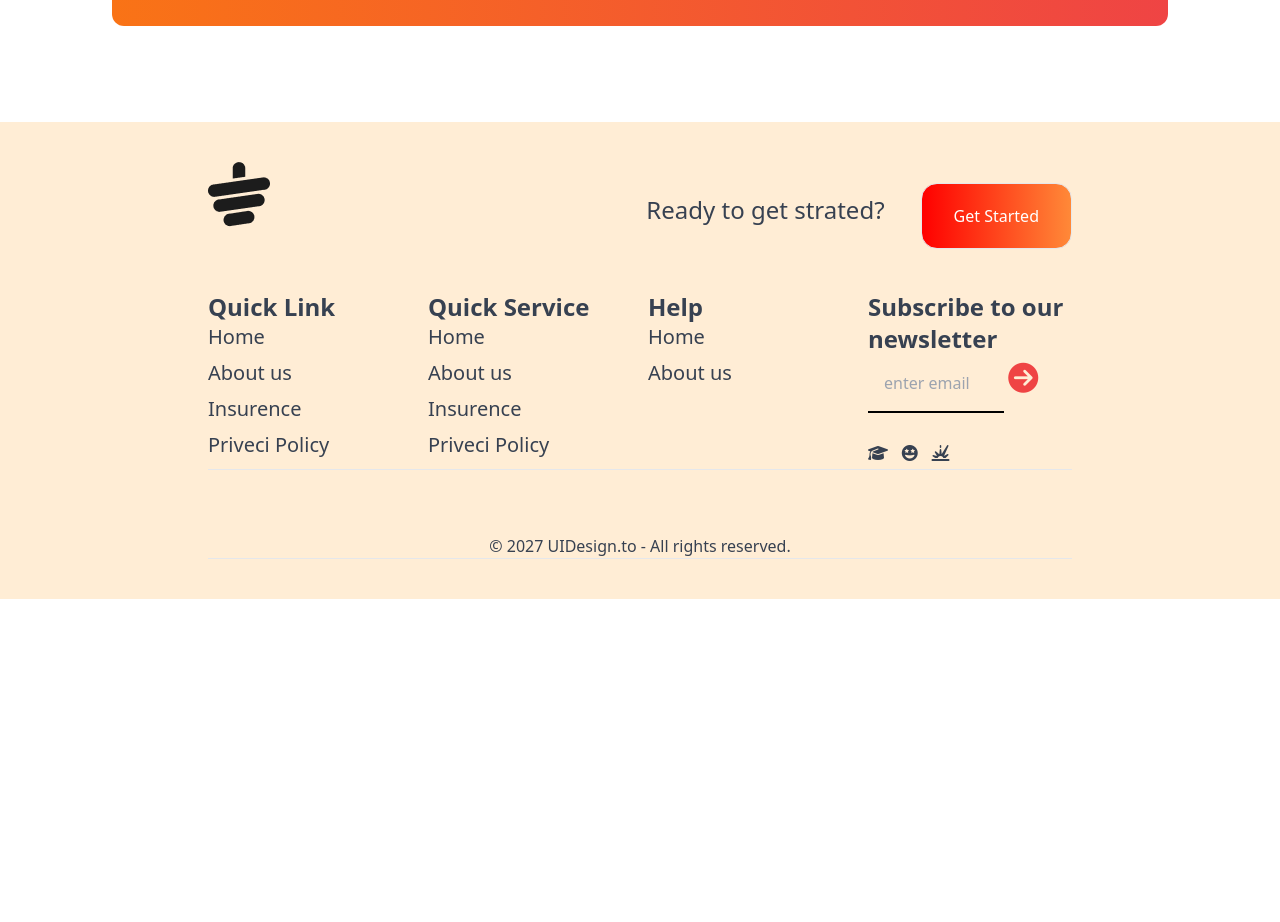
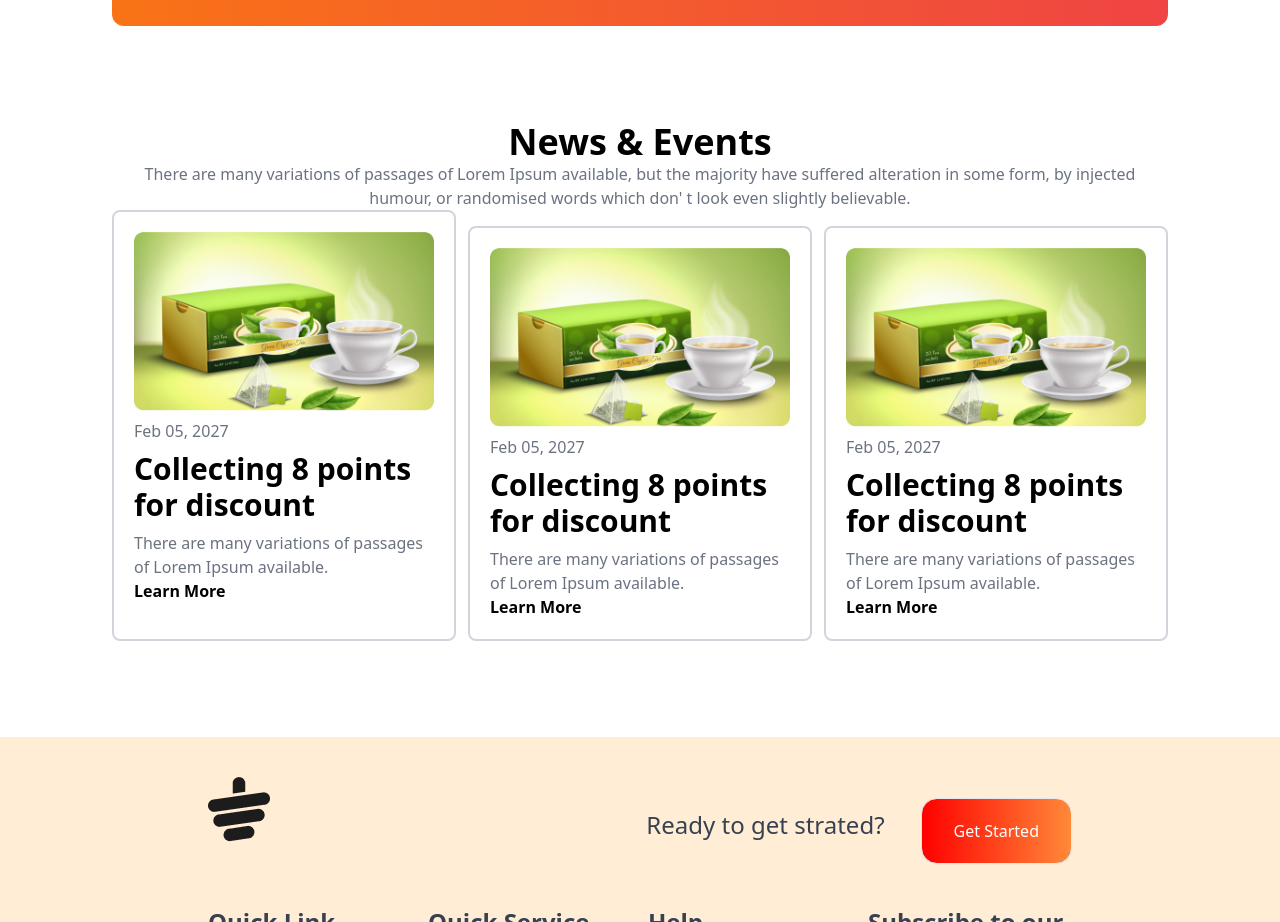
Before and after one commit to Pranto4213/tea-house, a plain HTML site: page index.html in a window 1280 px wide. Shown: the part 2360-3282 px from the top of the page. Before the commit the page ends 2959 px from the top, so only its background shows below. Drawn offline with nearby package versions, Linux system fonts and the light colour scheme.

Commit message:
added the commit

```diff
--- a/index.html
+++ b/index.html
@@ -175,8 +175,51 @@ tea time at The <br> Tea House
 
 </section>
 
+<section class="mb-24">
 
 
+<h1 class="text-4xl font-bold text-center">News & Events</h1>
+<p class="text-gray-500 mx-auto text-center">There are many variations
+     of passages of Lorem Ipsum
+     available, but the majority
+     have suffered alteration in
+      some form, by injected humour,
+       or randomised words which don'
+       t look even
+     slightly believable. </p>
+
+     <div class="lg:flex space-x-3 space-y-4">
+
+<div class="mx-auto  border-solid border-2 border-gray-300 rounded-lg  space-y-2 p-5">
+<img class="rounded-lg" src="images/news-1.png" alt="">
+
+<p class="text-gray-500">Feb 05, 2027</p>
+<h3 class="font-bold text-3xl">Collecting 8 points for discount</h3>
+<p class="text-gray-500">There are many variations of passages of Lorem Ipsum available.</p>
+<a class="font-bold" href="">Learn More</a>
+</div>
+
+<div class="mx-auto  border-solid border-2 border-gray-300 rounded-lg  space-y-2 p-5">
+<img class="rounded-lg" src="images/news-1.png" alt="">
+
+<p class="text-gray-500">Feb 05, 2027</p>
+<h3 class="font-bold text-3xl">Collecting 8 points for discount</h3>
+<p class="text-gray-500">There are many variations of passages of Lorem Ipsum available.</p>
+<a class="font-bold" href="">Learn More</a>
+</div>
+
+<div class="mx-auto  border-solid border-2 border-gray-300 rounded-lg  space-y-2 p-5">
+<img class="rounded-lg" src="images/news-1.png" alt="">
+
+<p class="text-gray-500">Feb 05, 2027</p>
+<h3 class="font-bold text-3xl">Collecting 8 points for discount</h3>
+<p class="text-gray-500">There are many variations of passages of Lorem Ipsum available.</p>
+<a class="font-bold" href="">Learn More</a>
+</div>
+
+     </div>
+
+</section>
 
 
     </main>
```
